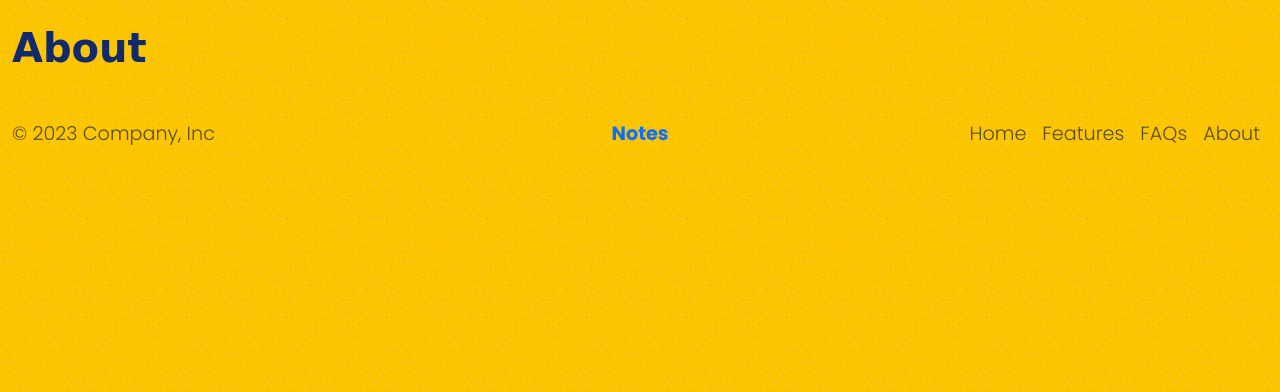
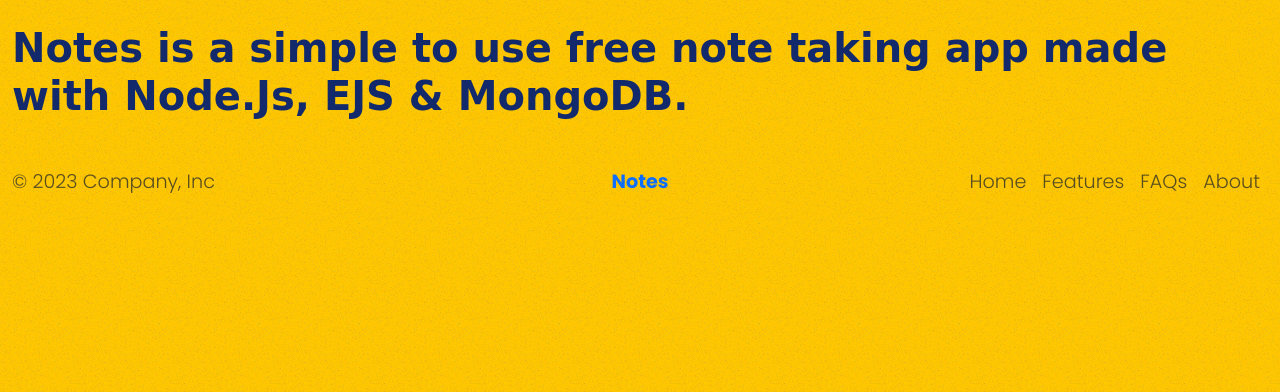
Before and after one commit to Brothin/Notes, a Node server app: page /about in a window 1280 px wide. Shown: the part 108-500 px from the top of the page. Run offline with Node 20, Linux system fonts and the light colour scheme; some libraries are stand-ins or nearby versions; some web fonts are replaced.

Commit message:
Update about.ejs

```diff
--- a/views/about.ejs
+++ b/views/about.ejs
@@ -1,3 +1,6 @@
 <div class="container-fluid container-fluid-custom">
-  <h1>About</h1>
+  <h1>
+    Notes is a simple to use free note taking app made with Node.Js, EJS &
+    MongoDB.
+  </h1>
 </div>
```
